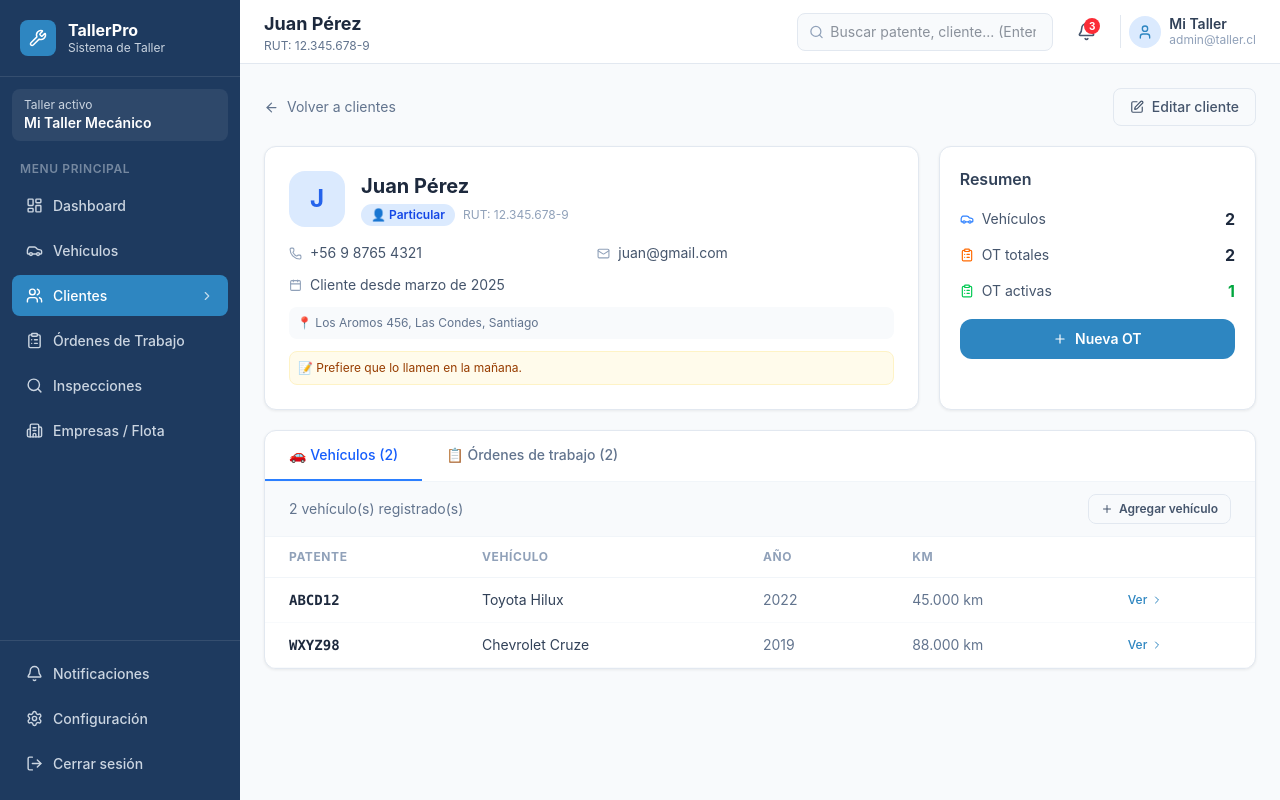
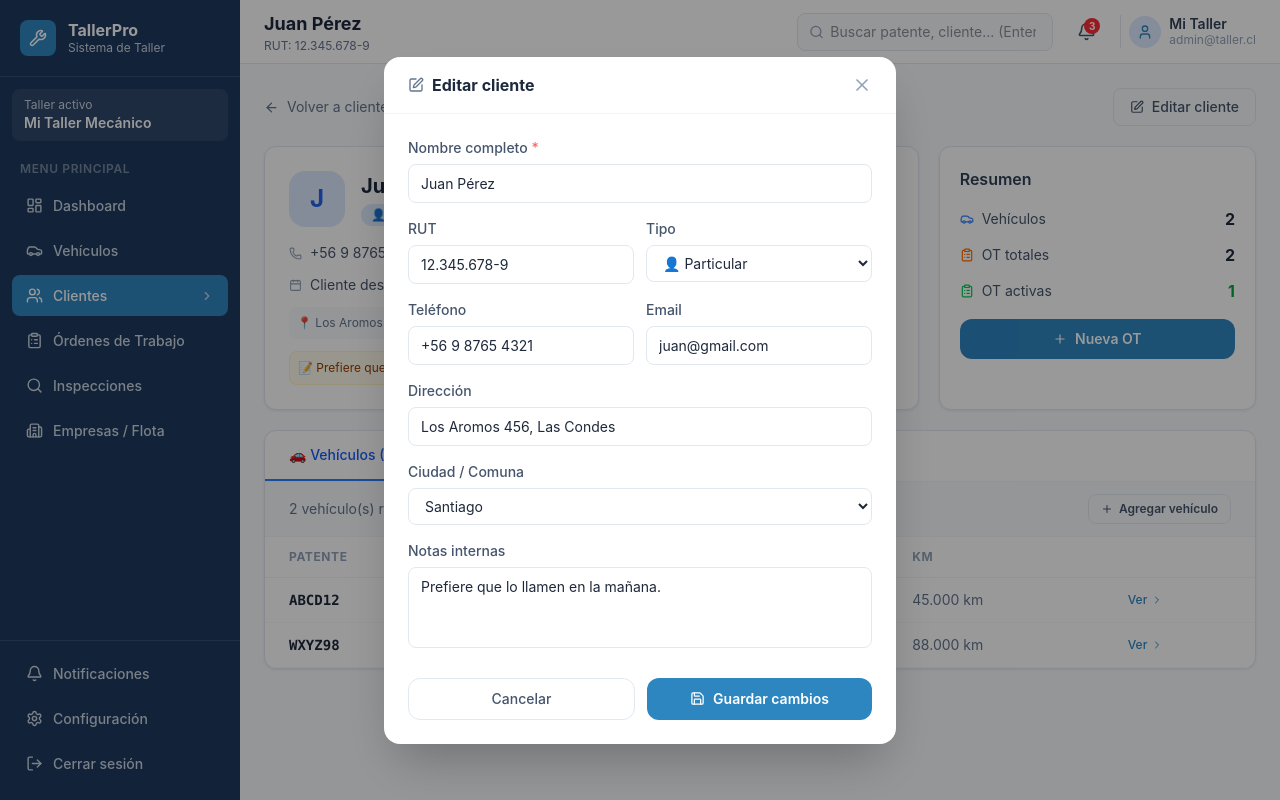
Before and after one commit to Mega-jota/Taller-pro, a Next.js app: page /clientes/1 in a window 1280 px wide. Both pictures are taken after a click on the button "Editar cliente". Built offline with nearby package versions, Linux system fonts and the light colour scheme.

Commit message:
Add files via upload

```diff
--- a/src/app/(app)/clientes/[id]/page.tsx
+++ b/src/app/(app)/clientes/[id]/page.tsx
@@ -5,14 +5,16 @@ import Link from 'next/link'
 import { useParams } from 'next/navigation'
 import {
   ArrowLeft, Phone, Mail, Car, ClipboardList,
-  Plus, ChevronRight, Edit, Calendar, User
+  Plus, ChevronRight, Edit, Calendar, User, X, Save, CheckCircle
 } from 'lucide-react'
 
-const CLIENTES: Record<string, {
+type ClienteData = {
   id: string; nombre: string; rut: string; email: string; telefono: string;
   tipo: string; direccion: string; ciudad: string; notas: string;
   fecha_registro: string;
-}> = {
+}
+
+const CLIENTES_INICIAL: Record<string, ClienteData> = {
   '1': { id: '1', nombre: 'Juan Pérez', rut: '12.345.678-9', email: 'juan@gmail.com', telefono: '+56 9 8765 4321', tipo: 'particular', direccion: 'Los Aromos 456, Las Condes', ciudad: 'Santiago', notas: 'Prefiere que lo llamen en la mañana.', fecha_registro: '2025-03-10' },
   '2': { id: '2', nombre: 'María López', rut: '9.876.543-2', email: 'maria@empresa.cl', telefono: '+56 9 1234 5678', tipo: 'particular', direccion: 'Av. Providencia 789', ciudad: 'Santiago', notas: '', fecha_registro: '2025-06-20' },
   '3': { id: '3', nombre: 'LogiChile SpA', rut: '76.543.210-K', email: 'flota@logichile.cl', telefono: '+56 2 2345 6789', tipo: 'empresa', direccion: 'Av. Industrial 4521', ciudad: 'Pudahuel', notas: 'Empresa de transporte. Varios vehículos. Ver módulo Empresas.', fecha_registro: '2024-11-05' },
@@ -39,21 +41,21 @@ const VEHICULOS_POR_CLIENTE: Record<string, Array<{ id: string; patente: string;
   '6': [{ id: '9', patente: 'CDEF56', modelo: 'Nissan March', year: '2021', km: '38.000' }],
 }
 
-const OT_POR_CLIENTE: Record<string, Array<{ numero: string; fecha: string; estado: string; monto: string; vehiculo: string }>> = {
+const OT_POR_CLIENTE: Record<string, Array<{ id: number; numero: string; fecha: string; estado: string; monto: string; vehiculo: string }>> = {
   '1': [
-    { numero: 'OT-2026-0012', fecha: '18 may 2026', estado: 'en_proceso', monto: '$185.000', vehiculo: 'ABCD12 Toyota Hilux' },
-    { numero: 'OT-2026-0005', fecha: '5 may 2026', estado: 'entregado', monto: '$320.000', vehiculo: 'WXYZ98 Chevrolet Cruze' },
+    { id: 12, numero: 'OT-2026-0012', fecha: '18 may 2026', estado: 'en_proceso', monto: '$185.000', vehiculo: 'ABCD12 Toyota Hilux' },
+    { id: 5, numero: 'OT-2026-0005', fecha: '5 may 2026', estado: 'entregado', monto: '$320.000', vehiculo: 'WXYZ98 Chevrolet Cruze' },
   ],
   '2': [
-    { numero: 'OT-2026-0011', fecha: '15 may 2026', estado: 'listo', monto: '$95.000', vehiculo: 'EFGH34 Kia Sportage' },
+    { id: 11, numero: 'OT-2026-0011', fecha: '15 may 2026', estado: 'listo', monto: '$95.000', vehiculo: 'EFGH34 Kia Sportage' },
   ],
   '3': [
-    { numero: 'OT-2026-0010', fecha: '12 may 2026', estado: 'diagnostico', monto: 'Por cotizar', vehiculo: 'IJKL56 Ford Ranger' },
-    { numero: 'OT-2026-0007', fecha: '2 may 2026', estado: 'entregado', monto: '$450.000', vehiculo: 'MNOP78 Toyota Hilux' },
+    { id: 10, numero: 'OT-2026-0010', fecha: '12 may 2026', estado: 'diagnostico', monto: 'Por cotizar', vehiculo: 'IJKL56 Ford Ranger' },
+    { id: 7, numero: 'OT-2026-0007', fecha: '2 may 2026', estado: 'entregado', monto: '$450.000', vehiculo: 'MNOP78 Toyota Hilux' },
   ],
-  '4': [{ numero: 'OT-2026-0009', fecha: '10 may 2026', estado: 'recibido', monto: 'Por cotizar', vehiculo: 'QRST90 Hyundai Accent' }],
-  '5': [{ numero: 'OT-2026-0003', fecha: '1 abr 2026', estado: 'entregado', monto: '$890.000', vehiculo: 'UVWX12 Mercedes Actros' }],
-  '6': [{ numero: 'OT-2026-0008', fecha: '8 may 2026', estado: 'entregado', monto: '$65.000', vehiculo: 'CDEF56 Nissan March' }],
+  '4': [{ id: 9, numero: 'OT-2026-0009', fecha: '10 may 2026', estado: 'recibido', monto: 'Por cotizar', vehiculo: 'QRST90 Hyundai Accent' }],
+  '5': [{ id: 3, numero: 'OT-2026-0003', fecha: '1 abr 2026', estado: 'entregado', monto: '$890.000', vehiculo: 'UVWX12 Mercedes Actros' }],
+  '6': [{ id: 8, numero: 'OT-2026-0008', fecha: '8 may 2026', estado: 'entregado', monto: '$65.000', vehiculo: 'CDEF56 Nissan March' }],
 }
 
 const estadoOT: Record<string, { label: string; cls: string }> = {
@@ -64,16 +66,43 @@ const estadoOT: Record<string, { label: string; cls: string }> = {
   entregado: { label: 'Entregado', cls: 'bg-slate-100 text-slate-500' },
 }
 
+const CIUDADES_CHILE = [
+  'Santiago', 'Las Condes', 'Providencia', 'Maipú', 'Puente Alto', 'La Florida',
+  'Ñuñoa', 'Vitacura', 'Lo Barnechea', 'San Bernardo', 'Pudahuel', 'Quilicura',
+  'Peñalolén', 'La Reina', 'Macul', 'Estación Central', 'Colina', 'Lampa',
+  'Valparaíso', 'Viña del Mar', 'Quilpué', 'Villa Alemana', 'San Antonio',
+  'Concepción', 'Talcahuano', 'Los Ángeles', 'Coronel', 'Hualpén',
+  'Temuco', 'Padre Las Casas', 'Villarrica', 'Pucón', 'Angol',
+  'Puerto Montt', 'Osorno', 'Puerto Varas', 'Castro', 'Ancud',
+  'Antofagasta', 'Calama', 'Tocopilla', 'Mejillones',
+  'La Serena', 'Coquimbo', 'Ovalle', 'Illapel',
+  'Copiapó', 'Vallenar', 'Caldera',
+  'Rancagua', 'San Fernando', 'Pichilemu', 'Machalí',
+  'Talca', 'Curicó', 'Linares', 'Constitución',
+  'Chillán', 'San Carlos', 'Bulnes',
+  'Valdivia', 'La Unión', 'Panguipulli',
+  'Iquique', 'Alto Hospicio', 'Pozo Almonte',
+  'Arica', 'Putre',
+  'Punta Arenas', 'Puerto Natales',
+  'Coyhaique',
+].sort()
+
 export default function DetalleClientePage() {
   const params = useParams()
   const id = String(params.id)
+
+  const [clienteData, setClienteData] = useState<ClienteData | null>(CLIENTES_INICIAL[id] || null)
   const [tab, setTab] = useState<'vehiculos' | 'ordenes'>('vehiculos')
+  const [editando, setEditando] = useState(false)
+  const [guardado, setGuardado] = useState(false)
+  const [form, setForm] = useState<ClienteData>(
+    CLIENTES_INICIAL[id] || { id, nombre: '', rut: '', email: '', telefono: '', tipo: 'particular', direccion: '', ciudad: '', notas: '', fecha_registro: '' }
+  )
 
-  const cliente = CLIENTES[id]
   const vehiculos = VEHICULOS_POR_CLIENTE[id] || []
   const ordenes = OT_POR_CLIENTE[id] || []
 
-  if (!cliente) {
+  if (!clienteData) {
     return (
       <div className="fade-in">
         <Topbar title="Cliente no encontrado" />
@@ -86,9 +115,108 @@ export default function DetalleClientePage() {
     )
   }
 
+  const abrirModal = () => {
+    setForm({ ...clienteData })
+    setEditando(true)
+  }
+
+  const guardarCambios = () => {
+    setClienteData({ ...form })
+    setEditando(false)
+    setGuardado(true)
+    setTimeout(() => setGuardado(false), 3000)
+  }
+
+  const set = (campo: keyof ClienteData, valor: string) =>
+    setForm(f => ({ ...f, [campo]: valor }))
+
   return (
     <div className="fade-in">
-      <Topbar title={cliente.nombre} subtitle={`RUT: ${cliente.rut}`} />
+      <Topbar title={clienteData.nombre} subtitle={`RUT: ${clienteData.rut}`} />
+
+      {/* Modal Editar Cliente */}
+      {editando && (
+        <div className="fixed inset-0 bg-black/40 flex items-center justify-center z-50 p-4">
+          <div className="bg-white rounded-2xl shadow-2xl w-full max-w-lg max-h-[90vh] overflow-y-auto">
+            <div className="flex items-center justify-between px-6 py-4 border-b border-slate-100">
+              <h2 className="font-bold text-slate-800 flex items-center gap-2">
+                <Edit size={16} className="text-slate-500" /> Editar cliente
+              </h2>
+              <button onClick={() => setEditando(false)}
+                className="text-slate-400 hover:text-slate-600 transition-colors">
+                <X size={20} />
+              </button>
+            </div>
+            <div className="p-6 space-y-4">
+
+              <div>
+                <label className="block text-sm font-medium text-slate-600 mb-1.5">
+                  Nombre completo <span className="text-red-400">*</span>
+                </label>
+                <input className="input w-full" value={form.nombre} onChange={e => set('nombre', e.target.value)} />
+              </div>
+
+              <div className="grid grid-cols-2 gap-3">
+                <div>
+                  <label className="block text-sm font-medium text-slate-600 mb-1.5">RUT</label>
+                  <input className="input w-full" value={form.rut} onChange={e => set('rut', e.target.value)} placeholder="12.345.678-9" />
+                </div>
+                <div>
+                  <label className="block text-sm font-medium text-slate-600 mb-1.5">Tipo</label>
+                  <select className="input w-full" value={form.tipo} onChange={e => set('tipo', e.target.value)}>
+                    <option value="particular">👤 Particular</option>
+                    <option value="empresa">🏢 Empresa</option>
+                  </select>
+                </div>
+              </div>
+
+              <div className="grid grid-cols-2 gap-3">
+                <div>
+                  <label className="block text-sm font-medium text-slate-600 mb-1.5">Teléfono</label>
+                  <input className="input w-full" type="tel" value={form.telefono} onChange={e => set('telefono', e.target.value)} placeholder="+56 9 ..." />
+                </div>
+                <div>
+                  <label className="block text-sm font-medium text-slate-600 mb-1.5">Email</label>
+                  <input className="input w-full" type="email" value={form.email} onChange={e => set('email', e.target.value)} />
+                </div>
+              </div>
+
+              <div>
+                <label className="block text-sm font-medium text-slate-600 mb-1.5">Dirección</label>
+                <input className="input w-full" value={form.direccion} onChange={e => set('direccion', e.target.value)} placeholder="Calle 123, Depto 4B" />
+              </div>
+
+              <div>
+                <label className="block text-sm font-medium text-slate-600 mb-1.5">Ciudad / Comuna</label>
+                <select className="input w-full" value={form.ciudad} onChange={e => set('ciudad', e.target.value)}>
+                  <option value="">Seleccionar...</option>
+                  {CIUDADES_CHILE.map(c => <option key={c} value={c}>{c}</option>)}
+                  <option value="Otra">Otra</option>
+                </select>
+              </div>
+
+              <div>
+                <label className="block text-sm font-medium text-slate-600 mb-1.5">Notas internas</label>
+                <textarea className="input w-full resize-none" rows={3}
+                  value={form.notas} onChange={e => set('notas', e.target.value)}
+                  placeholder="Observaciones, preferencias..." />
+              </div>
+
+              <div className="flex gap-3 pt-2">
+                <button onClick={() => setEditando(false)}
+                  className="flex-1 py-2.5 rounded-xl border border-slate-200 text-slate-600 text-sm font-medium hover:bg-slate-50 transition-colors">
+                  Cancelar
+                </button>
+                <button onClick={guardarCambios}
+                  className="flex-1 flex items-center justify-center gap-2 py-2.5 rounded-xl text-white text-sm font-semibold transition-all hover:opacity-90"
+                  style={{ background: 'var(--accent)' }}>
+                  <Save size={15} /> Guardar cambios
+                </button>
+              </div>
+            </div>
+          </div>
+        </div>
+      )}
 
       <div className="p-6 space-y-5">
 
@@ -96,49 +224,56 @@ export default function DetalleClientePage() {
           <Link href="/clientes" className="inline-flex items-center gap-2 text-sm text-slate-500 hover:text-slate-700">
             <ArrowLeft size={15} /> Volver a clientes
           </Link>
-          <button className="flex items-center gap-2 px-4 py-2 rounded-lg border border-slate-200 text-slate-600 text-sm font-medium hover:bg-slate-50">
+          <button onClick={abrirModal}
+            className="flex items-center gap-2 px-4 py-2 rounded-lg border border-slate-200 text-slate-600 text-sm font-medium hover:bg-slate-50 transition-colors">
             <Edit size={14} /> Editar cliente
           </button>
         </div>
+
+        {guardado && (
+          <div className="bg-green-50 border border-green-200 text-green-700 rounded-xl px-4 py-3 text-sm font-medium flex items-center gap-2">
+            <CheckCircle size={16} /> Datos actualizados correctamente
+          </div>
+        )}
 
         {/* Header */}
         <div className="grid grid-cols-3 gap-5">
           <div className="col-span-2 card p-6 space-y-4">
             <div className="flex items-center gap-4">
               <div className="w-14 h-14 rounded-2xl flex items-center justify-center text-2xl font-bold"
-                style={{ backgroundColor: cliente.tipo === 'empresa' ? '#ede9fe' : '#dbeafe', color: cliente.tipo === 'empresa' ? '#7c3aed' : '#2563eb' }}>
-                {cliente.nombre.charAt(0)}
+                style={{ backgroundColor: clienteData.tipo === 'empresa' ? '#ede9fe' : '#dbeafe', color: clienteData.tipo === 'empresa' ? '#7c3aed' : '#2563eb' }}>
+                {clienteData.nombre.charAt(0)}
               </div>
               <div>
-                <h2 className="text-xl font-bold text-slate-800">{cliente.nombre}</h2>
+                <h2 className="text-xl font-bold text-slate-800">{clienteData.nombre}</h2>
                 <div className="flex items-center gap-2 mt-1">
-                  <span className={`badge ${cliente.tipo === 'empresa' ? 'bg-purple-100 text-purple-700' : 'bg-blue-100 text-blue-700'}`}>
-                    {cliente.tipo === 'empresa' ? '🏢 Empresa' : '👤 Particular'}
+                  <span className={`badge ${clienteData.tipo === 'empresa' ? 'bg-purple-100 text-purple-700' : 'bg-blue-100 text-blue-700'}`}>
+                    {clienteData.tipo === 'empresa' ? '🏢 Empresa' : '👤 Particular'}
                   </span>
-                  <span className="text-xs text-slate-400">RUT: {cliente.rut}</span>
+                  <span className="text-xs text-slate-400">RUT: {clienteData.rut}</span>
                 </div>
               </div>
             </div>
 
             <div className="grid grid-cols-2 gap-3 text-sm">
               <div className="flex items-center gap-2 text-slate-600">
-                <Phone size={13} className="text-slate-400" /> {cliente.telefono}
+                <Phone size={13} className="text-slate-400" /> {clienteData.telefono}
               </div>
               <div className="flex items-center gap-2 text-slate-600">
-                <Mail size={13} className="text-slate-400" /> {cliente.email}
+                <Mail size={13} className="text-slate-400" /> {clienteData.email}
               </div>
               <div className="flex items-center gap-2 text-slate-600 col-span-2">
                 <Calendar size={13} className="text-slate-400" />
-                Cliente desde {new Date(cliente.fecha_registro).toLocaleDateString('es-CL', { year: 'numeric', month: 'long' })}
+                Cliente desde {new Date(clienteData.fecha_registro).toLocaleDateString('es-CL', { year: 'numeric', month: 'long' })}
               </div>
-              {cliente.direccion && (
+              {clienteData.direccion && (
                 <div className="col-span-2 text-slate-500 text-xs bg-slate-50 rounded-lg p-2">
-                  📍 {cliente.direccion}, {cliente.ciudad}
+                  📍 {clienteData.direccion}{clienteData.ciudad ? `, ${clienteData.ciudad}` : ''}
                 </div>
               )}
-              {cliente.notas && (
+              {clienteData.notas && (
                 <div className="col-span-2 text-amber-800 text-xs bg-amber-50 border border-amber-100 rounded-lg p-2">
-                  📝 {cliente.notas}
+                  📝 {clienteData.notas}
                 </div>
               )}
             </div>
@@ -253,8 +388,8 @@ export default function DetalleClientePage() {
                   </tr>
                 </thead>
                 <tbody>
-                  {ordenes.map((ot, i) => (
-                    <tr key={i} className="border-b border-slate-50 hover:bg-slate-50">
+                  {ordenes.map((ot) => (
+                    <tr key={ot.id} className="border-b border-slate-50 hover:bg-slate-50">
                       <td className="px-6 py-3 font-mono font-semibold text-xs" style={{ color: 'var(--accent)' }}>
                         {ot.numero}
                       </td>
@@ -265,7 +400,7 @@ export default function DetalleClientePage() {
                       </td>
                       <td className="px-6 py-3 font-semibold text-slate-700">{ot.monto}</td>
                       <td className="px-6 py-3">
-                        <Link href={`/ordenes/${i + 1}`}
+                        <Link href={`/ordenes/${ot.id}`}
                           className="flex items-center gap-1 text-xs font-medium hover:underline"
                           style={{ color: 'var(--accent)' }}>
                           Ver <ChevronRight size={12} />
```
